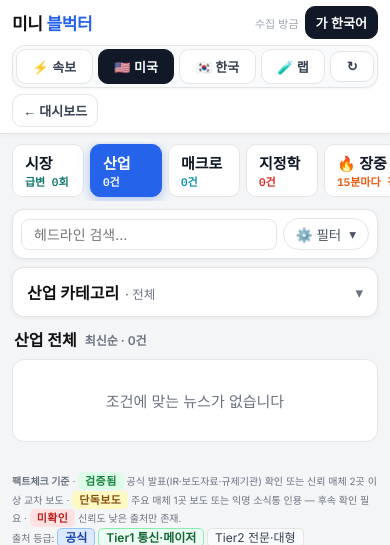
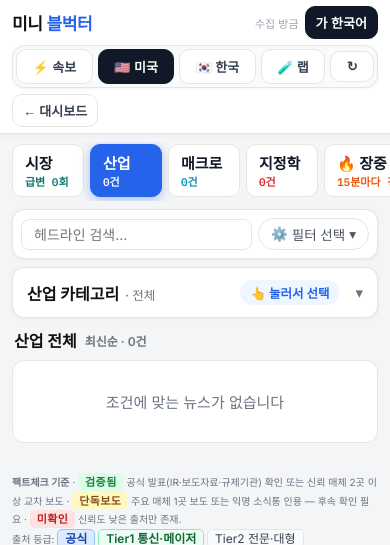
Before and after one commit to kayJo81/mini-bb-public, a Flask app: page /news in a window 390 px wide. Shown: the top 545 px of the page. Run offline with Flask 3, Linux system fonts and the light colour scheme; data that the repository does not hold is empty.

Commit message:
휴대폰: 필터·카테고리 줄에 '눌러서 선택' 안내 (미국·국내)
- 카테고리 서랍 오른쪽에 '👆 눌러서 선택'(열면 '접기'), 필터 버튼은 '필터 선택'(적용 중이면 'N개 적용')

Co-Authored-By: Claude Sonnet 5.5 <noreply@anthropic.com>
Claude-Session: https://claude.ai/code/session_01MXvagVcFP8sfLF838ZVsyX

```diff
--- a/templates/news.html
+++ b/templates/news.html
@@ -333,6 +333,7 @@ body{font-size:15px}
 .mx-s line{stroke:#d1d5db;stroke-width:1;stroke-dasharray:1 3;vector-effect:non-scaling-stroke}
 #fltBtn{display:none}
 .nav-chv,.nav-sel{display:none}
+.nav-tap{display:none}
 /* 시장 차트 ↔ 이슈·시간대별 설명 연결 */
 .sg{cursor:pointer}.sg .hit{fill:transparent}.sg.sel rect:not(.hit){stroke:#111827;stroke-width:1.2}
 .dy-no[data-seg]{cursor:pointer}.dy-no.sel{outline:2px solid #111827;outline-offset:1px}
@@ -372,8 +373,9 @@ body{font-size:15px}
   .nav{padding:0;overflow:hidden}
   .nav .nav-h{margin:0;padding:12px 14px;cursor:pointer;align-items:center}
   .nav-hint{display:none}
+  .nav-tap{display:inline-block;margin-left:auto;font-size:12.5px;font-weight:700;color:var(--acc);background:#eff6ff;border-radius:999px;padding:3px 10px;white-space:nowrap}
   .nav-sel{display:inline;font-size:12.5px;color:var(--sub);margin-left:6px;font-weight:500}
-  .nav-chv{display:inline-block;margin-left:auto;transition:transform .15s;color:var(--sub)}
+  .nav-chv{display:inline-block;margin-left:8px;transition:transform .15s;color:var(--sub)}
   .nav.open .nav-chv{transform:rotate(180deg)}
   .nav:not(.open)>:not(.nav-h){display:none}
   .nav.open>:not(.nav-h){margin-left:14px;margin-right:14px}
@@ -426,7 +428,7 @@ body{font-size:15px}
     <span class="chip" data-s="time">최신순</span>
     <span class="chip" data-s="rank">검증순</span>
     <span class="chip on" id="hideOp">의견기사 숨김</span>
-    <button type="button" class="chip" id="fltBtn" aria-expanded="false" title="필터 열기/닫기">⚙️ 필터<span id="fltN"></span> ▾</button>
+    <button type="button" class="chip" id="fltBtn" aria-expanded="false" title="필터 열기/닫기">⚙️ <span id="fltT">필터 선택</span> ▾</button>
     <input id="q" placeholder="헤드라인 검색…">
   </div>
   <div class="main">
@@ -685,7 +687,7 @@ function render(){
     nav+=`<button type="button" class="ni ${on?'on':''} ${n?'':'empty'}" style="--gc:${gc}" data-t="${t.id}" aria-pressed="${on}"><span>${esc(t.name)}</span><span class="c">${n}</span></button>`;
   }
   document.getElementById('nav').innerHTML=
-    `<div class="nav-h"><span class="nav-t">${esc(st.section)} 카테고리<span class="nav-sel">· ${all?'전체':st.sel.size+'개 선택'}</span></span><span class="nav-hint">👆 여러 개 골라 보기</span><span class="nav-chv">▾</span></div>`+
+    `<div class="nav-h"><span class="nav-t">${esc(st.section)} 카테고리<span class="nav-sel">· ${all?'전체':st.sel.size+'개 선택'}</span></span><span class="nav-hint">👆 여러 개 골라 보기</span><span class="nav-tap">${document.getElementById('nav').classList.contains('open')?'접기':'👆 눌러서 선택'}</span><span class="nav-chv">▾</span></div>`+
     `<div class="pills"><button type="button" class="ni all ${all?'on':''}" data-t="ALL" aria-pressed="${all}"><span>전체</span><span class="c">${total}</span></button></div>`+
     nav+'</div>';
 
@@ -793,7 +795,7 @@ function card(s,cat){
 document.getElementById('rbtn').onclick=load;
 document.getElementById('koBtn').onclick=()=>{st.ko=!st.ko;save();document.getElementById('koBtn').classList.toggle('on',st.ko);watchCards();renderMoves();if(st.section==='속보')renderFlash();};
 function fltCount(){const n=(st.verdict!=='ALL')+(st.region!=='ALL')+(st.sort!=='time')+(!st.hideOp);
-  document.getElementById('fltN').textContent=n?' '+n:'';document.getElementById('fltBtn').classList.toggle('on',n>0);}
+  document.getElementById('fltT').textContent=n?`필터 ${n}개 적용`:'필터 선택';document.getElementById('fltBtn').classList.toggle('on',n>0);}
 document.querySelector('.filters').onclick=e=>{
   const c=e.target.closest('.chip');if(!c)return;
   if(c.id==='fltBtn'){const f=document.querySelector('.filters'),o=f.classList.toggle('open');c.setAttribute('aria-expanded',o);return;}
@@ -814,7 +816,7 @@ document.getElementById('secTabs').onclick=e=>{const b=e.target.closest('button.
   st.section=b.dataset.sec;st.sel.clear();save();render();};
 // 카테고리는 여러 개 고를 수 있음: 누르면 켜고/끄기, '전체'는 모두 해제 (그룹을 켜면 그 안의 개별 카테고리는 그룹에 포함)
 document.getElementById('nav').onclick=e=>{
-  if(e.target.closest('.nav-h')){document.getElementById('nav').classList.toggle('open');return;}   // 휴대폰: 서랍 열기/닫기
+  if(e.target.closest('.nav-h')){const o=document.getElementById('nav').classList.toggle('open'),tp=document.querySelector('#nav .nav-tap');if(tp)tp.textContent=o?'접기':'👆 눌러서 선택';return;}   // 휴대폰: 서랍 열기/닫기
   const n=e.target.closest('.ni,.ng');if(!n)return;const k=n.dataset.t;
   if(k==='ALL')st.sel.clear();
   else{const tp=data.topics.find(t=>t.id===k);
```
Also changed, not shown: kr/public/index.html (+5 -3 lines).
